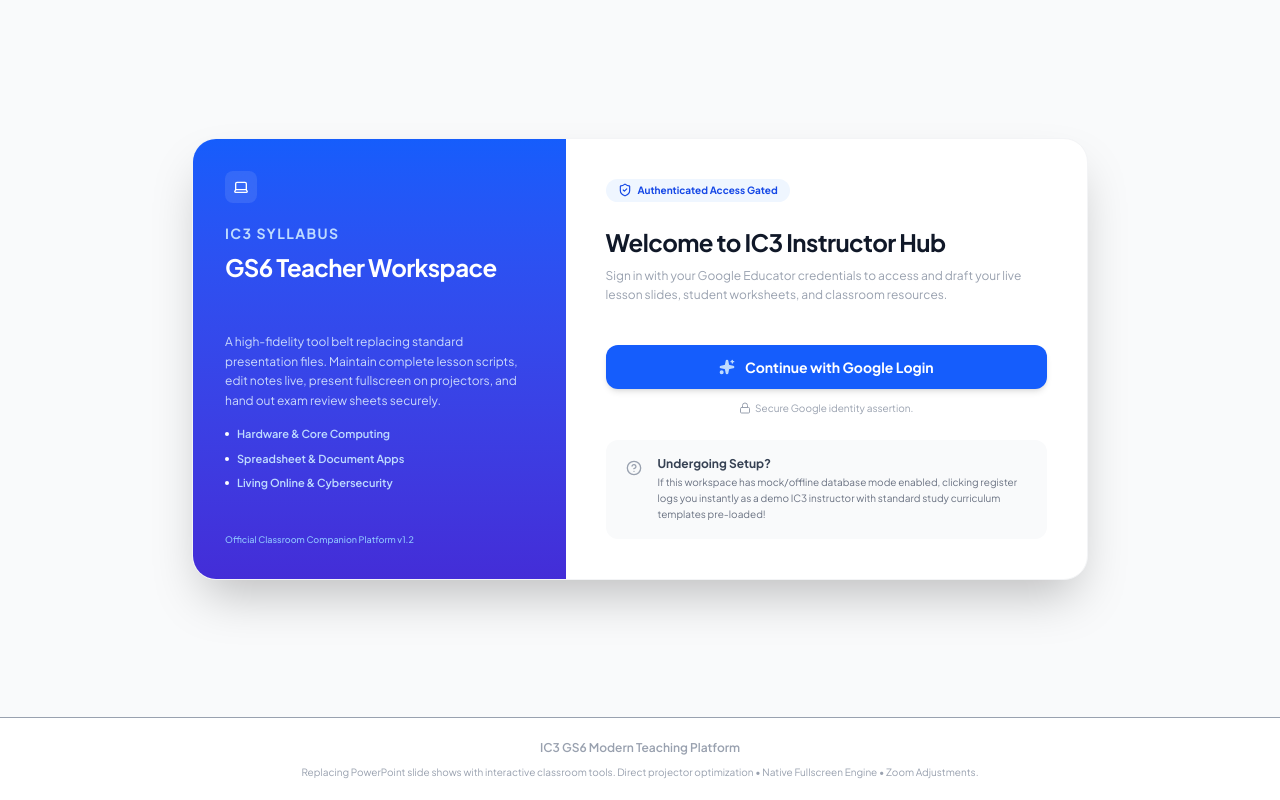
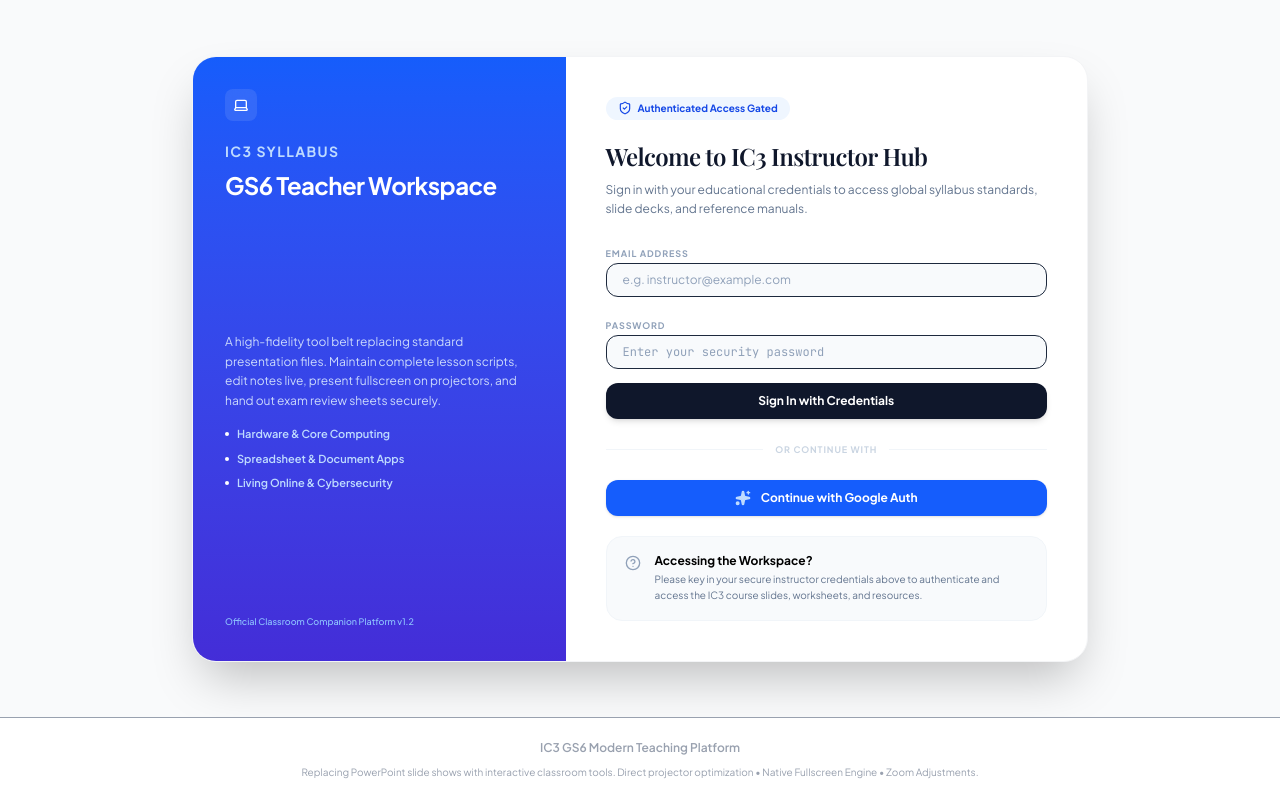
Before and after one commit to nguyenhoanthao612/lesson, a React (Vite) app: page / in a window 1280 px wide. Built offline with nearby package versions, Linux system fonts and the light colour scheme; no server answers; the database is empty; a web font is replaced by a local one.

Commit message:
feat(auth): implement email and password authentication
Add credential-based login support to the IC3 platform, including UI state management and fallback validation for instructor access.

```diff
--- a/src/App.tsx
+++ b/src/App.tsx
@@ -9,6 +9,7 @@
   subscribeToLessons,
   subscribeToResources,
   loginWithGoogle,
+  loginWithCredentials,
   logoutUser,
   saveLesson,
   deleteLesson,
@@ -46,6 +47,12 @@
   const [activeLessonForEdit, setActiveLessonForEdit] = useState<Lesson | null>(null);
   const [activeLessonForPresent, setActiveLessonForPresent] = useState<Lesson | null>(null);
   const [notification, setNotification] = useState<{ message: string; type: "success" | "info" } | null>(null);
+
+  // Email and password states
+  const [emailInput, setEmailInput] = useState<string>("");
+  const [passwordInput, setPasswordInput] = useState<string>("");
+  const [authError, setAuthError] = useState<string | null>(null);
+  const [authSubmitting, setAuthSubmitting] = useState<boolean>(false);
 
   // Initialize auth tracking and real-time document listeners
   useEffect(() => {
@@ -92,6 +99,22 @@
     } catch (err) {
       console.error("Auth Failure:", err);
       triggerNotification("Authenticating aborted or timed out.", "info");
+    }
+  };
+
+  const handleCredentialsLogin = async (e: React.FormEvent) => {
+    e.preventDefault();
+    setAuthError(null);
+    setAuthSubmitting(true);
+    try {
+      const loggedUser = await loginWithCredentials(emailInput, passwordInput);
+      setUser(loggedUser);
+      triggerNotification("Instructor authenticated with credentials successfully!", "success");
+    } catch (err: any) {
+      console.error("Credentials Auth Failure:", err);
+      setAuthError(err?.message || "Failed to authenticate with credentials.");
+    } finally {
+      setAuthSubmitting(false);
     }
   };
 
@@ -253,43 +276,89 @@
             </div>
 
             {/* Auth panel */}
-            <div className="lg:col-span-7 p-10 flex flex-col justify-center space-y-6 text-center lg:text-left">
+            <div className="lg:col-span-7 p-10 flex flex-col justify-center space-y-5 text-center lg:text-left">
               <span className="inline-flex items-center gap-1.5 px-3 py-1 rounded-full text-[10px] font-bold bg-blue-50 text-blue-700 font-sans mx-auto lg:mx-0 w-fit">
                 <ShieldCheck className="w-3.5 h-3.5" /> Authenticated Access Gated
               </span>
 
               <div className="space-y-2">
-                <h1 className="text-2xl font-sans font-bold tracking-tight text-gray-900">
+                <h1 className="text-xl md:text-2xl font-serif font-semibold tracking-tight text-slate-900">
                   Welcome to IC3 Instructor Hub
                 </h1>
-                <p className="text-xs text-gray-400 max-w-md mx-auto lg:mx-0 leading-relaxed">
-                  Sign in with your Google Educator credentials to access and draft your live lesson slides, student worksheets, and classroom resources.
+                <p className="text-xs text-slate-500 max-w-md mx-auto lg:mx-0 leading-relaxed">
+                  Sign in with your educational credentials to access global syllabus standards, slide decks, and reference manuals.
                 </p>
               </div>
 
+              {/* Form container for credentials */}
+              <form onSubmit={handleCredentialsLogin} className="space-y-3.5 text-left">
+                {authError && (
+                  <div className="p-3 text-xs bg-red-50 text-red-650 border border-red-100 rounded-xl font-semibold">
+                    ⚠️ {authError}
+                  </div>
+                )}
+
+                <div className="space-y-1">
+                  <label className="text-[9px] font-bold uppercase tracking-widest text-slate-400">Email Address</label>
+                  <input
+                    type="email"
+                    required
+                    value={emailInput}
+                    onChange={(e) => setEmailInput(e.target.value)}
+                    placeholder="e.g. instructor@example.com"
+                    className="w-full px-4 py-2 bg-slate-50 border border-slate-205 rounded-xl text-xs text-slate-800 placeholder-slate-400 focus:outline-hidden focus:border-blue-500 focus:ring-1 focus:ring-blue-500 font-sans transition-all"
+                  />
+                </div>
+
+                <div className="space-y-1">
+                  <label className="text-[9px] font-bold uppercase tracking-widest text-slate-400">Password</label>
+                  <input
+                    type="password"
+                    required
+                    value={passwordInput}
+                    onChange={(e) => setPasswordInput(e.target.value)}
+                    placeholder="Enter your security password"
+                    className="w-full px-4 py-2 bg-slate-50 border border-slate-205 rounded-xl text-xs text-slate-800 placeholder-slate-400 focus:outline-hidden focus:border-blue-500 focus:ring-1 focus:ring-blue-500 font-mono transition-all"
+                  />
+                </div>
+
+                <button
+                  type="submit"
+                  disabled={authSubmitting}
+                  className="w-full py-2.5 bg-slate-900 hover:bg-slate-950 disabled:bg-slate-300 text-white font-sans font-bold rounded-xl text-xs shadow-md transition-all flex items-center justify-center gap-2.5 cursor-pointer hover:shadow-lg hover:-translate-y-0.5 active:translate-y-0"
+                >
+                  {authSubmitting ? "Verifying..." : "Sign In with Credentials"}
+                </button>
+              </form>
+
+              {/* Divider */}
+              <div className="relative flex py-1 items-center">
+                <div className="flex-grow border-t border-slate-100"></div>
+                <span className="flex-shrink mx-3 text-[9px] text-slate-300 font-bold uppercase tracking-widest">or continue with</span>
+                <div className="flex-grow border-t border-slate-100"></div>
+              </div>
+
               {/* Action sign-in container */}
-              <div className="pt-4 space-y-3">
+              <div className="space-y-3">
                 <button
                   id="btn-login-instructor"
+                  type="button"
                   onClick={handleLogin}
-                  className="w-full py-3 bg-blue-600 hover:bg-blue-700 text-white font-sans font-bold rounded-xl text-sm shadow-md transition-all flex items-center justify-center gap-2.5 cursor-pointer hover:shadow-lg hover:-translate-y-0.5 active:translate-y-0"
+                  className="w-full py-2.5 bg-blue-600 hover:bg-blue-700 text-white font-sans font-bold rounded-xl text-xs shadow-sm transition-all flex items-center justify-center gap-2.5 cursor-pointer hover:shadow-md hover:-translate-y-0.5 active:translate-y-0"
                 >
-                  <Sparkles className="w-4 h-4 fill-current text-blue-200" /> Continue with Google Login
+                  <Sparkles className="w-4 h-4 fill-current text-blue-200 pointer-events-none" /> Continue with Google Auth
                 </button>
-                <p className="text-[10px] text-gray-400 flex items-center justify-center gap-1">
-                  <Lock className="w-3 h-3" /> Secure Google identity assertion.
-                </p>
               </div>
 
               {/* Informative Help Guide block */}
-              <div className="bg-gray-50 rounded-xl p-4 flex gap-3 text-left">
-                <div className="p-1 text-gray-400">
+              <div className="bg-slate-50 border border-slate-100 rounded-2xl p-4 flex gap-3 text-left">
+                <div className="p-0.5 text-slate-400">
                   <HelpCircle className="w-4 h-4" />
                 </div>
                 <div>
-                  <h4 className="text-xs font-bold text-gray-700">Undergoing Setup?</h4>
-                  <p className="text-[10px] text-gray-500 mt-0.5 leading-relaxed">
-                    If this workspace has mock/offline database mode enabled, clicking register logs you instantly as a demo IC3 instructor with standard study curriculum templates pre-loaded!
+                  <h4 className="text-xs font-bold text-slate-705">Accessing the Workspace?</h4>
+                  <p className="text-[10px] text-slate-500 mt-0.5 leading-relaxed">
+                    Please key in your secure instructor credentials above to authenticate and access the IC3 course slides, worksheets, and resources.
                   </p>
                 </div>
               </div>
--- a/src/firebase.ts
+++ b/src/firebase.ts
@@ -4,7 +4,7 @@
  */
 
 import { initializeApp, getApp, getApps } from "firebase/app";
-import { getAuth, GoogleAuthProvider, signInWithPopup, signOut, onAuthStateChanged, User as FirebaseUser } from "firebase/auth";
+import { getAuth, GoogleAuthProvider, signInWithPopup, signInWithEmailAndPassword, signOut, onAuthStateChanged, User as FirebaseUser } from "firebase/auth";
 import {
   getFirestore,
   collection,
@@ -234,16 +234,72 @@
   }
 }
 
+export async function loginWithCredentials(email: string, password: string): Promise<{ uid: string; displayName: string | null; email: string | null; photoURL: string | null }> {
+  const trimmedEmail = email.trim();
+  const trimmedPassword = password.trim();
+
+  if (!trimmedEmail || !trimmedPassword) {
+    throw new Error("Please enter both your email address and password.");
+  }
+
+  // Try real Firebase Auth first, if configured
+  if (isRealFirebaseConfigured && auth) {
+    try {
+      const res = await signInWithEmailAndPassword(auth, trimmedEmail, trimmedPassword);
+      const u = {
+        uid: res.user.uid,
+        displayName: res.user.displayName || trimmedEmail.split("@")[0],
+        email: res.user.email,
+        photoURL: res.user.photoURL || "https://images.unsplash.com/photo-1472099645785-5658abf4ff4e?w=120&auto=format&fit=crop&q=60"
+      };
+      localStorage.setItem("ic3_platform_user", JSON.stringify(u));
+      return u;
+    } catch (err) {
+      console.warn("Firebase credential sign-in failed, checking fallback credentials...", err);
+    }
+  }
+
+  // Fallback to local credential checking
+  if (trimmedEmail === "nguyenhoanthao612@gmail.com" && trimmedPassword === "57717469") {
+    const mockUser = {
+      uid: "user-nguyenhoanthao612",
+      displayName: "Nguyen Hoan Thao",
+      email: "nguyenhoanthao612@gmail.com",
+      photoURL: "https://images.unsplash.com/photo-1544005313-94ddf0286df2?w=120&auto=format&fit=crop&q=60"
+    };
+    localStorage.setItem("ic3_platform_user", JSON.stringify(mockUser));
+    return mockUser;
+  } else {
+    throw new Error("Invalid email or password. Use default credentials if offline.");
+  }
+}
+
 export async function logoutUser(): Promise<void> {
+  offlineDb.logoutMock();
   if (isRealFirebaseConfigured && auth) {
-    await signOut(auth);
-  } else {
-    offlineDb.logoutMock();
+    try {
+      await signOut(auth);
+    } catch (err) {
+      console.warn("Failed to sign out of Firebase:", err);
+    }
   }
 }
 
 // Subscribes to Authentication Changes
 export function subscribeToAuth(callback: (user: any | null) => void) {
+  // Check if we have a locally stored session (from credentials sign-in)
+  const initialUser = offlineDb.getLoggedInUser();
+  if (initialUser && initialUser.uid === "user-nguyenhoanthao612") {
+    callback(initialUser);
+
+    // Simulate periodic listener for changes
+    const interval = setInterval(() => {
+      const u = offlineDb.getLoggedInUser();
+      callback(u);
+    }, 2000);
+    return () => clearInterval(interval);
+  }
+
   if (isRealFirebaseConfigured && auth) {
     return onAuthStateChanged(auth, (firebaseUser) => {
       if (firebaseUser) {
@@ -254,12 +310,17 @@
           photoURL: firebaseUser.photoURL
         });
       } else {
-        callback(null);
+        // Fallback to local user if it was signed in locally
+        const u = offlineDb.getLoggedInUser();
+        if (u && u.uid === "user-nguyenhoanthao612") {
+          callback(u);
+        } else {
+          callback(null);
+        }
       }
     });
   } else {
     // Offline implementation triggers state with standard delay
-    const initialUser = offlineDb.getLoggedInUser();
     callback(initialUser);
 
     // Simulate periodic listener
```
